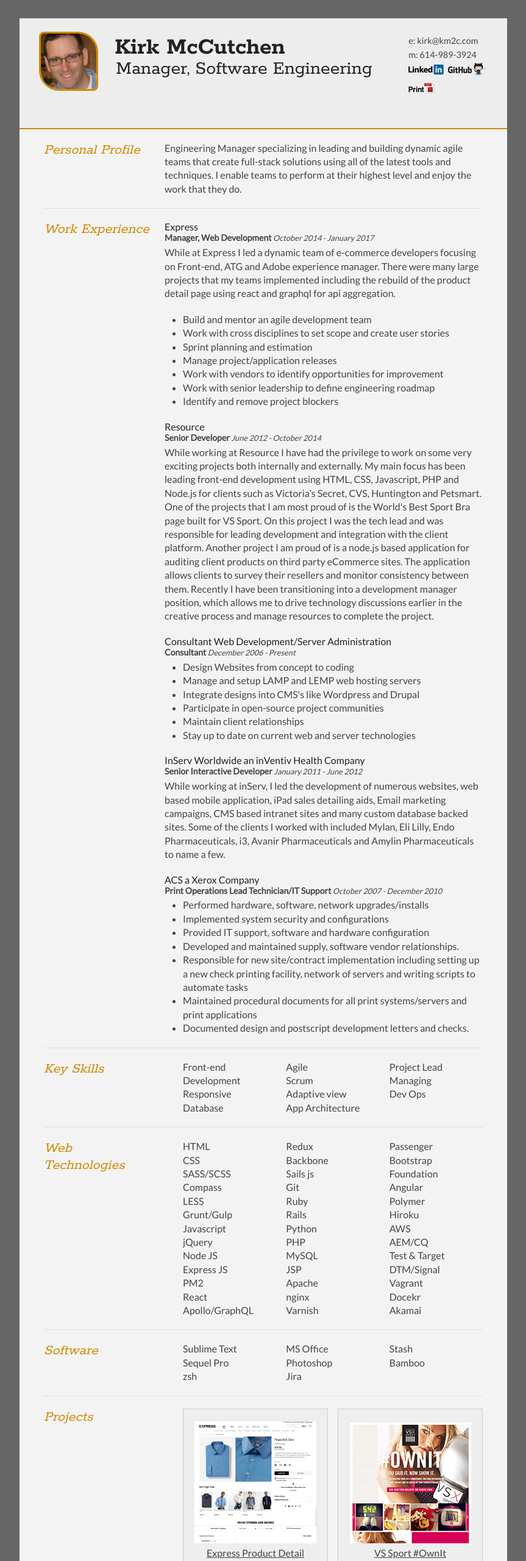
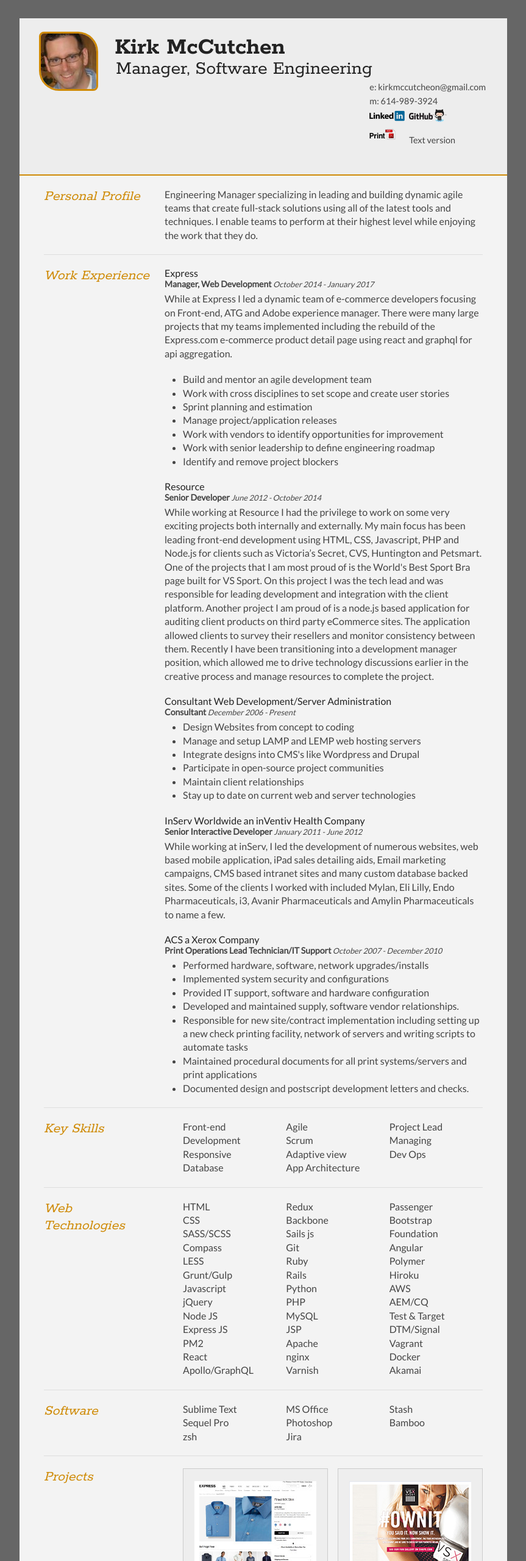
Before and after one commit to km2c/resume, a website: page app/index.html in a window 1280 px wide. Shown: the top 2560 px of the page at 61% size, without its empty margins (208-1071 px from the left). Drawn offline with nearby package versions, Linux system fonts and the light colour scheme; files that its build step writes are made by us from their sources.

Commit message:
more updates

```diff
--- a/app/index.html
+++ b/app/index.html
@@ -42,7 +42,8 @@
                             <a href="https://github.com/km2c" class="icons gh" target="_blank"></a>
                         </li>
                         <li>
-                            <a href="resume.pdf" class="icons print" target="_blank"></a>
+                            <a href="Kirk_McCutcheon-Resume.pdf" class="icons print" target="_blank"></a>
+                            <a href="resume.txt" target="_blank">Text version</a>
                         </li>
                     </ul>
                 </div>
@@ -57,7 +58,7 @@
                         </div>
 
                         <div class="sectionContent">
-                            <p>Engineering Manager specializing in leading and building dynamic agile teams that create full-stack solutions using all of the latest tools and techniques. I enable teams to perform at their highest level and enjoy the work that they do.</p>
+                            <p>Engineering Manager specializing in leading and building dynamic agile teams that create full-stack solutions using all of the latest tools and techniques. I enable teams to perform at their highest level while enjoying the work that they do.</p>
                         </div>
                     </article>
                     <div class="clear"></div>
@@ -73,7 +74,7 @@
                     <article>
                             <h2>Express</h2>
                             <p class="subDetails"><strong>Manager, Web Development</strong>  October 2014 - January 2017</p>
-                            <p>While at Express I led a dynamic team of e-commerce developers focusing on Front-end, ATG and Adobe experience manager. There were many large projects that my teams implemented including the rebuild of the product detail page using react and graphql for api aggregation.</p>
+                            <p>While at Express I led a dynamic team of e-commerce developers focusing on Front-end, ATG and Adobe experience manager. There were many large projects that my teams implemented including the rebuild of the Express.com e-commerce product detail page using react and graphql for api aggregation.</p>
                             <ul>
                                 <li>Build and mentor an agile development team</li>
                                 <li>Work with cross disciplines to set scope and create user stories</li>
@@ -87,7 +88,7 @@
                         <article>
                             <h2>Resource</h2>
                             <p class="subDetails"><strong>Senior Developer</strong>  June 2012 - October 2014</p>
-                            <p>While working at Resource I have had the privilege to work on some very exciting projects both internally and externally. My main focus has been leading front-end development using HTML, CSS, Javascript, PHP and Node.js for clients such as Victoria’s Secret, CVS, Huntington and Petsmart. One of the projects that I am most proud of is the World's Best Sport Bra page built for VS Sport. On this project I was the tech lead and was responsible for leading development and integration with the client platform. Another project I am proud of is a node.js based application for auditing client products on third party eCommerce sites. The application allows clients to survey their resellers and monitor consistency between them. Recently I have been transitioning into a development manager position, which allows me to drive technology discussions earlier in the creative process and manage resources to complete the project.</p>
+                            <p>While working at Resource I had the privilege to work on some very exciting projects both internally and externally. My main focus has been leading front-end development using HTML, CSS, Javascript, PHP and Node.js for clients such as Victoria’s Secret, CVS, Huntington and Petsmart. One of the projects that I am most proud of is the World's Best Sport Bra page built for VS Sport. On this project I was the tech lead and was responsible for leading development and integration with the client platform. Another project I am proud of is a node.js based application for auditing client products on third party eCommerce sites. The application allowed clients to survey their resellers and monitor consistency between them. Recently I have been transitioning into a development manager position, which allowed me to drive technology discussions earlier in the creative process and manage resources to complete the project.</p>
                         </article>
 
                         <article>
@@ -193,7 +194,7 @@
                             <li>Test &amp; Target</li>
                             <li>DTM/Signal</li>
                             <li>Vagrant</li>
-                            <li>Docekr</li>
+                            <li>Docker</li>
                             <li>Akamai</li>
                         </ul>
                     </div>
--- a/app/scripts/main.js
+++ b/app/scripts/main.js
@@ -5,7 +5,7 @@
         window.open(link, '_blank');
     },
     mailMe: function(){
-        var emailAddress = ['kirk', '@', 'km2c.com'].join(''),
+        var emailAddress = ['kirkmccutcheon', '@', 'gmail.com'].join(''),
             emailElement = document.getElementById('email');
         emailElement.innerHTML = emailAddress;
         emailElement.setAttribute('href', 'mailto:' +  emailAddress);
```
Also changed, not shown: app/resume.txt (+4 -4 lines).
